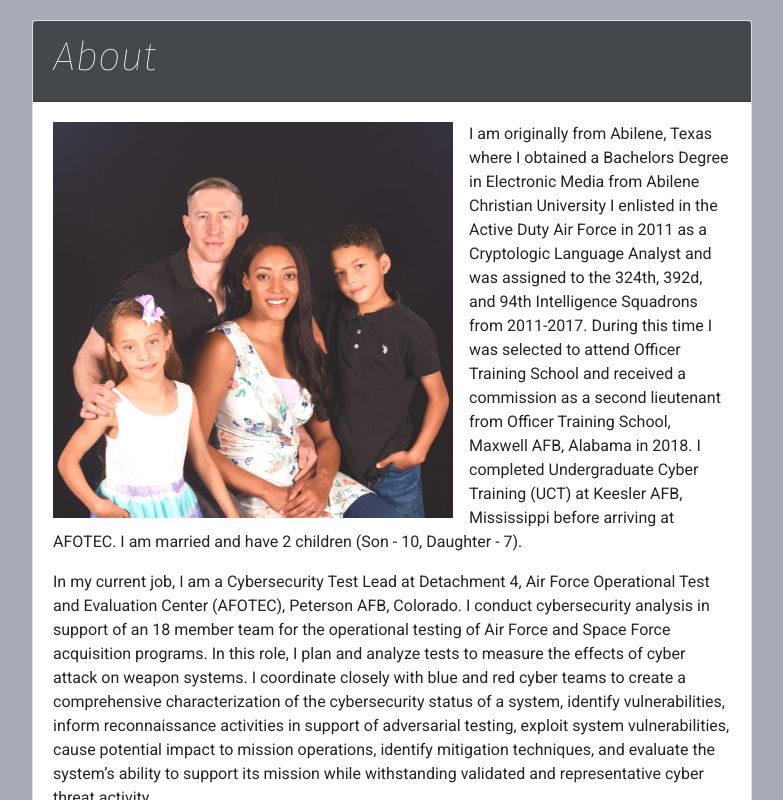
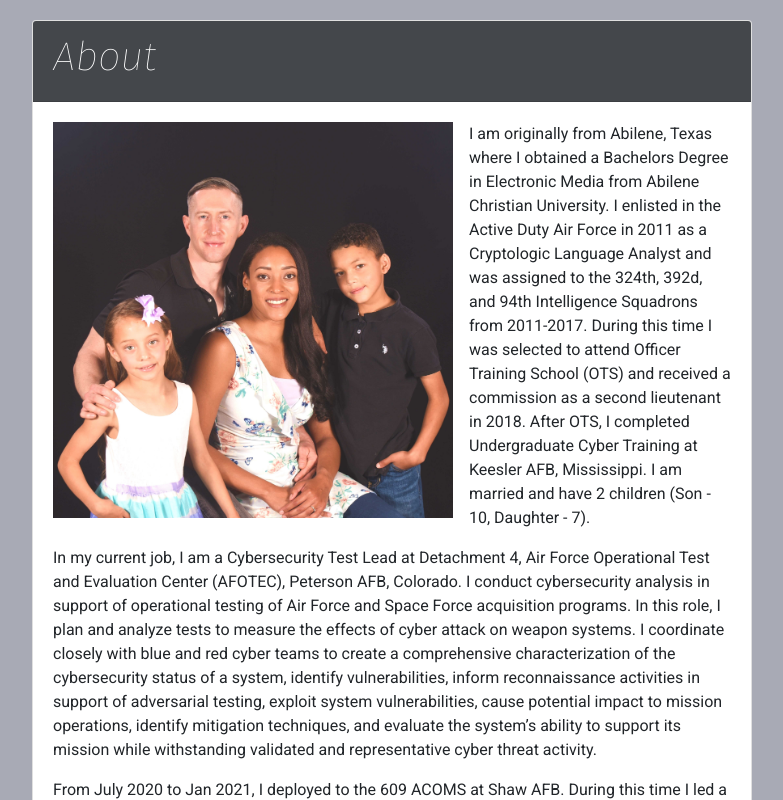
Before and after one commit to jtp03a/jakepeterson.dev, a React (Create React App) app in the folder client/: page / in a window 1280 px wide. Shown: the part 900-1700 px from the top of the page, without its empty margins (248-1031 px from the left). Built offline with nearby package versions, Linux system fonts and the light colour scheme; no server answers; a web font is replaced by a local one.

Commit message:
Fixes typos in the about page and experience page

```diff
--- a/client/src/Components/About.js
+++ b/client/src/Components/About.js
@@ -11,9 +11,9 @@ function About(props) {
                     </div>
                     <div className='card-body' id="cardBody">
                     <img className="img-fluid float-left mr-3" src={portrait} alt="portrait" height="400" width="400" rounded />
-                    <p>I am originally from Abilene, Texas where I obtained a Bachelors Degree in Electronic Media from Abilene Christian University I enlisted in the Active Duty Air Force in 2011 as a Cryptologic Language Analyst and was assigned to the 324th, 392d, and 94th Intelligence Squadrons from 2011-2017. During this time I was selected to attend Officer Training School and received a commission as a second lieutenant from Officer Training School, Maxwell AFB, Alabama in 2018. I completed Undergraduate Cyber Training (UCT) at Keesler AFB, Mississippi before arriving at AFOTEC. I am married and have 2 children (Son - 10, Daughter - 7).</p>
-                    <p>In my current job, I am a Cybersecurity Test Lead at Detachment 4, Air Force Operational Test and Evaluation Center (AFOTEC), Peterson AFB, Colorado.  I conduct cybersecurity analysis in support of an 18 member team for the operational testing of Air Force and Space Force acquisition programs. In this role, I plan and analyze tests to measure the effects of cyber attack on weapon systems. I coordinate closely with blue and red cyber teams to create a comprehensive characterization of the cybersecurity status of a system, identify vulnerabilities, inform reconnaissance activities in support of adversarial testing, exploit system vulnerabilities, cause potential impact to mission operations, identify mitigation techniques, and evaluate the system’s ability to support its mission while withstanding validated and representative cyber threat activity.</p>
-                    <p>From July 2020 to Jan 2021, I deployed to the 609 ACOMS at Shaw AFB. During this time I led a team of software developers building web apps for AFCENT users. Over 6 months I stood up a DevOps pipeline from scratch and modernized a legacy mission reporting web app using the MERN (MongoDB, Express.js, React.js, Node.js) technology stack. I have a passion for development and the Air Force's initiative to modernize software development practices. I pride myself in being a proficient self-learner and my ability to quickly figure out challenging technology problem sets using publicly available resources.</p>
+                    <p>I am originally from Abilene, Texas where I obtained a Bachelors Degree in Electronic Media from Abilene Christian University. I enlisted in the Active Duty Air Force in 2011 as a Cryptologic Language Analyst and was assigned to the 324th, 392d, and 94th Intelligence Squadrons from 2011-2017. During this time I was selected to attend Officer Training School (OTS) and received a commission as a second lieutenant in 2018. After OTS, I completed Undergraduate Cyber Training at Keesler AFB, Mississippi. I am married and have 2 children (Son - 10, Daughter - 7).</p>
+                    <p>In my current job, I am a Cybersecurity Test Lead at Detachment 4, Air Force Operational Test and Evaluation Center (AFOTEC), Peterson AFB, Colorado.  I conduct cybersecurity analysis in support of operational testing of Air Force and Space Force acquisition programs. In this role, I plan and analyze tests to measure the effects of cyber attack on weapon systems. I coordinate closely with blue and red cyber teams to create a comprehensive characterization of the cybersecurity status of a system, identify vulnerabilities, inform reconnaissance activities in support of adversarial testing, exploit system vulnerabilities, cause potential impact to mission operations, identify mitigation techniques, and evaluate the system’s ability to support its mission while withstanding validated and representative cyber threat activity.</p>
+                    <p>From July 2020 to Jan 2021, I deployed to the 609 ACOMS at Shaw AFB. During this time I led a team of software developers building web apps for AFCENT users. Over 6 months I stood up a DevOps pipeline from scratch and modernized a legacy mission reporting web app using the MERN (MongoDB, Express.js, React.js, Node.js) technology stack. I have a passion for development since my first job after college in which I spent 2 years as a software engineer building ASP.net. I pride myself in being a self-starter, a proficient self-learner and my ability to quickly figure out challenging technology problem sets using whatever resources I can find.</p>
                     </div>
                 </div>
             </div>
--- a/client/src/Components/Portfolio.js
+++ b/client/src/Components/Portfolio.js
@@ -53,8 +53,8 @@ function Portfolio(props) {
                                                 <li className="list-group-item">July 2020-Jan 2021 - Lead Developer - USAF</li>
                                                 <li className="list-group-item">Nov 2018-Present - Cybersecurity Test Lead - USAF</li>
                                                 <li className="list-group-item">Jan 2018-Nov 2018 - Cybersecurity Student - USAF</li>
-                                                <li className="list-group-item">Jul 2018-Dec 2018 - Developer - USAF</li>
-                                                <li className="list-group-item">Sep 2015-Jul 2018 - Lead Intel Analyst - USAF</li>
+                                                <li className="list-group-item">Jul 2017-Dec 2017 - Developer - USAF</li>
+                                                <li className="list-group-item">Sep 2015-Jul 2017 - Lead Intel Analyst - USAF</li>
                                                 <li className="list-group-item">Sep 2012-Sep 2015 - Linguist - USAF</li>
                                                 <li className="list-group-item">Mar 2011-Sep 2012 - Linguist Student - USAF</li>
                                                 <li className="list-group-item">Jan 2009-Mar 2011 - Software Engineer<br></br>Hendrick Medical Center, Abilene TX</li>
```
